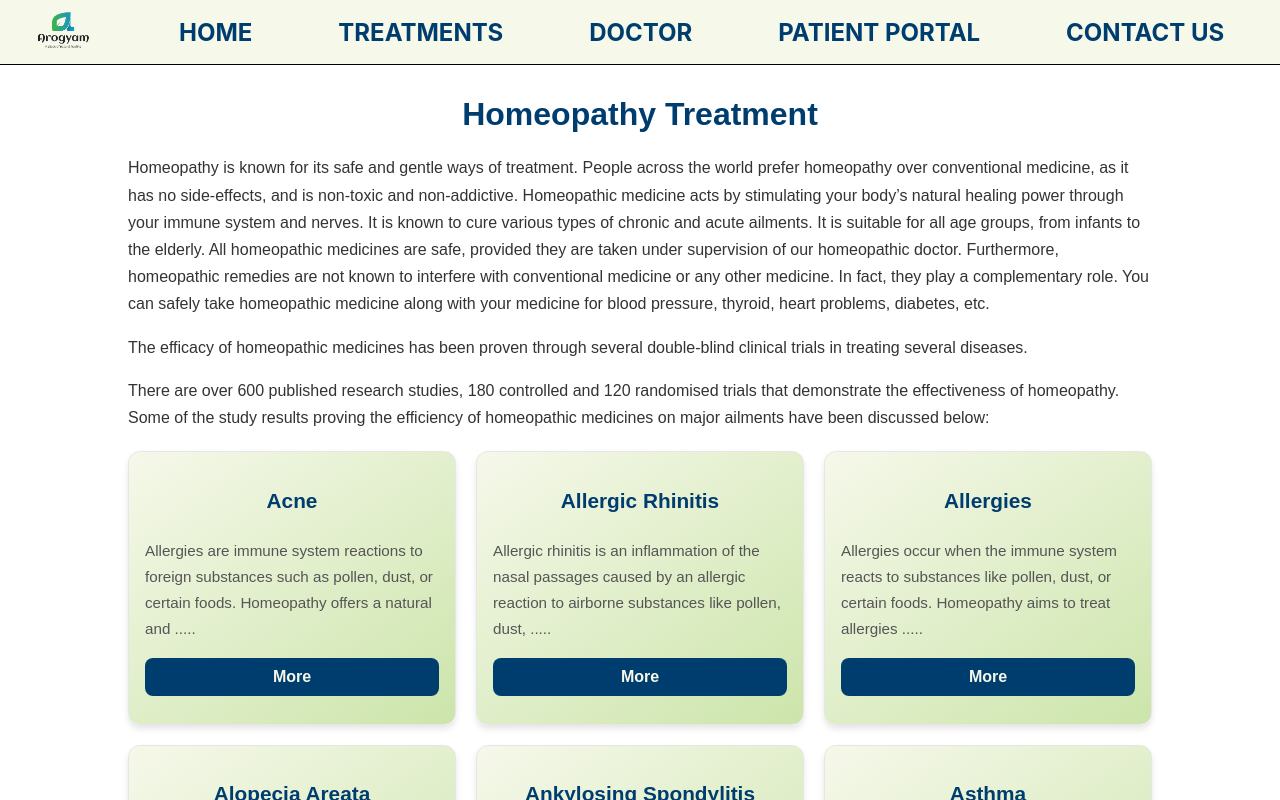
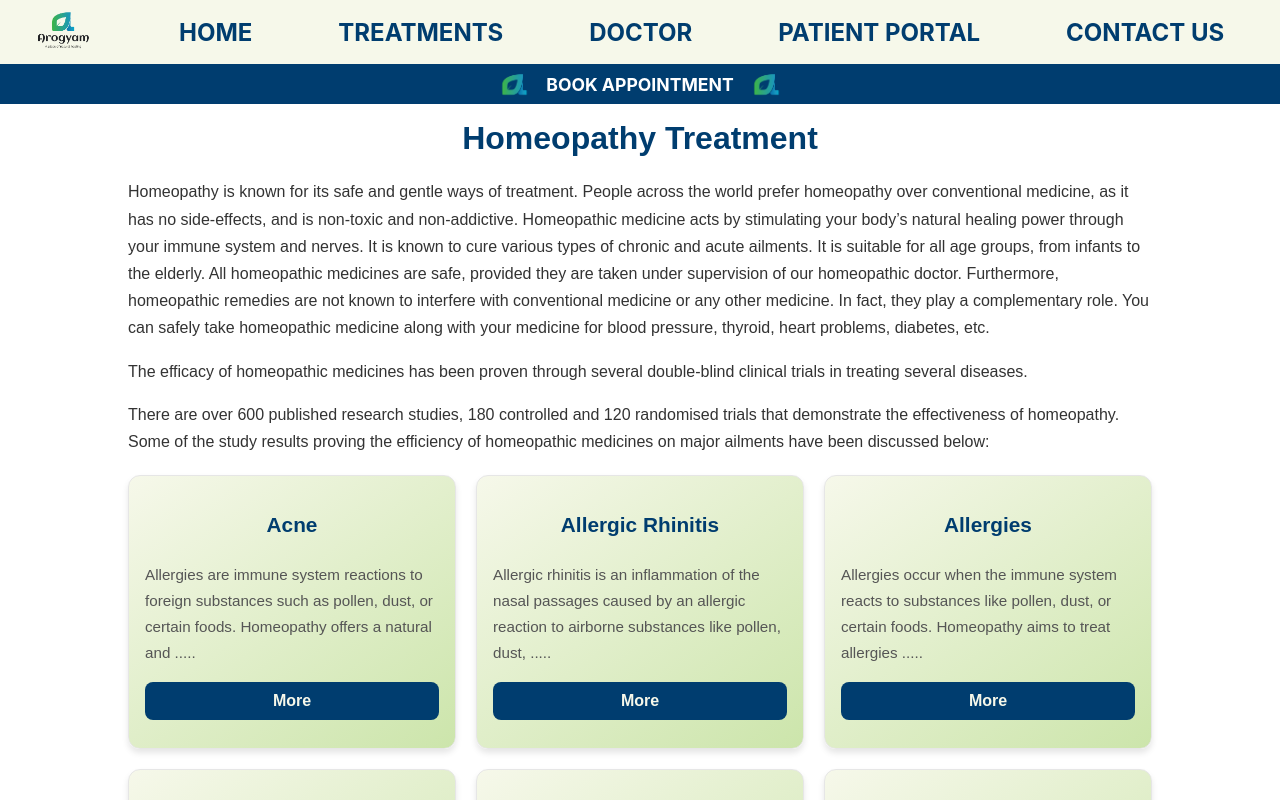
Before and after one commit to imf-ali/Arogyam-web, a React (Create React App) app: page /treatments in a window 1280 px wide. Shown: the top 800 px of the page. Built offline with nearby package versions, Linux system fonts and the light colour scheme; no server answers.

Commit message:
added nav bar and changes contact

```diff
--- a/src/components/ContactPage/Map.js
+++ b/src/components/ContactPage/Map.js
@@ -7,16 +7,14 @@ const Map = () => {
         title="map"
         width="100%"
         height="600"
-        frameborder="0"
+        frameBorder="0"
         scrolling="no"
-        marginheight="0"
-        marginwidth="0"
-        src="https://maps.google.com/maps?width=100%25&amp;height=600&amp;hl=en&amp;q=Teacher%20Colony,%20Narayan%20Nagar,%20Manpur,Gaya+(Arogyam)&amp;t=&amp;z=14&amp;ie=UTF8&amp;iwloc=B&amp;output=embed"
-      >
-        <a href="https://www.gps.ie/">gps devices</a>
-      </iframe>
+        marginHeight="0"
+        marginWidth="0"
+        src="https://maps.google.com/maps?q=24.791276,85.022244&z=15&output=embed"
+      ></iframe>
     </div>
-  )
-}
+  );
+};
 
 export default Map;
--- a/src/components/Navbar.js
+++ b/src/components/Navbar.js
@@ -1,5 +1,6 @@
 import styles from '../styles/Navbar.module.css';
 import icon from '../assets/logoLight.png';
+import smallIcon from '../assets/logoMain.png';
 import { Link } from 'react-router-dom';
 import { FaBars } from "react-icons/fa";
 import { useEffect, useState } from 'react';
@@ -18,7 +19,7 @@ const NavBar = () => {
 
   const handleLogout = async () => {
     const res = await logout(token);
-    if(res.status === 200){
+    if (res.status === 200) {
       dispatch(logoutAdmin());
       window.location.href = '/';
     }
@@ -44,6 +45,7 @@ const NavBar = () => {
   }, []);
 
   return (
+    <div>
       <nav className={styles.navBar}>
         <div className={styles.imgDiv}>
           <img src={icon} alt='icon' />
@@ -62,6 +64,14 @@ const NavBar = () => {
           </div>
         )}
       </nav>
+      <nav className={styles.navBar2}>
+        <div className={styles.itemDiv2}>
+          <img src={smallIcon} alt='leftIcon' className={styles.icon} />
+          <Link to="/" className={styles.linkItem2} onClick={handleShowNavbar}>BOOK APPOINTMENT</Link>
+          <img src={smallIcon} alt='rightIcon' className={styles.icon} />
+        </div>
+      </nav>
+    </div>
   );
 }
 
--- a/src/pages/ContactUs.js
+++ b/src/pages/ContactUs.js
@@ -6,12 +6,16 @@ const ContactUs = () => {
     <div className={styles.contactUs}>
       <div className={styles.dataDiv}>
         <h2>Contact Us</h2>
-        <div>Teacher Colony, Narayan Nagar, Manpur,Gaya</div>
+        <div>Teacher Colony, Sri Narayan Nagar, Manpur,Gaya</div>
         <div>Nearby ICICI Bank Manpur</div>
         <div>P.S. - Muffasil</div>
         <div>Pin - 823003</div>
-        <p><b>Mobile no. - 8809194289</b></p>
-        <p><b>Email - arogyambihar@gmail.com</b></p>
+        <p><b>Mobile no. -{' '} <a className={styles.link} href="tel:9430030564">
+          9430030564
+        </a></b></p>
+        <p><b>Email -{' '} <a className={styles.link} href="mailto:arogyambihar@gmail.com">
+          arogyambihar@gmail.com
+        </a></b></p>
       </div>
       <Map />
     </div>
--- a/src/styles/Contact.module.css
+++ b/src/styles/Contact.module.css
@@ -1,6 +1,6 @@
 .contactUs{
   margin: auto;
-  margin-top: 10vh;
+  margin-top: 12vh;
   width: 90%;
   display: flex;
   gap: 2vw;
@@ -15,6 +15,11 @@
   margin-top: 1vh;
 }
 
+.link{
+  color: #003D6F;
+  text-decoration: none;
+}
+
 @media screen and (max-width: 800px) {
   .contactUs{
     flex-direction: column;
--- a/src/styles/Doctors/Doctors.module.css
+++ b/src/styles/Doctors/Doctors.module.css
@@ -1,7 +1,7 @@
 /* Doctor Container */
 .doctorContainer {
   margin: auto;
-  margin-top: 10vh;
+  margin-top: 15vh;
   width: 80%;
   max-width: 900px;
   background: #f0f8ff;
--- a/src/styles/HomePage/banner.module.css
+++ b/src/styles/HomePage/banner.module.css
@@ -1,6 +1,8 @@
 .bannerDiv{
   width: 100%;
   padding-top: 8vh;
+  margin: auto;
+  margin-top: 5vh;
 }
 
 .bannerDiv img{
--- a/src/styles/Navbar.module.css
+++ b/src/styles/Navbar.module.css
@@ -73,3 +73,33 @@
     height: 8%;
   }
 }
+
+.navBar2 {
+  height: 5vh;
+  background-color: #003D6F;
+  color: white;
+  display: flex;
+  justify-content: center;
+  align-items: center;
+  position: fixed;
+  top: 8vh;
+  width: 100%;
+  z-index: 99;
+}
+
+.itemDiv2 {
+  display: flex;
+  align-items: center;
+  gap: 1rem;
+}
+
+.linkItem2 {
+  color: white;
+  font-weight: bold;
+  text-decoration: none;
+  font-size: 1.1em;
+}
+
+.icon {
+  height: 4vh;
+}
--- a/src/styles/TreatmentsPage/Treatment.module.css
+++ b/src/styles/TreatmentsPage/Treatment.module.css
@@ -5,7 +5,7 @@
 
  .treatmentDiv {
   margin: auto;
-  margin-top: 12vh;
+  margin-top: 15vh;
   width: 80vw;
   color: #333;
   font-family: 'Poppins', sans-serif;
@@ -80,7 +80,7 @@
 
 .treatmentItem {
   margin: auto;
-  margin-top: 12vh;
+  margin-top: 15vh;
   width: 75vw;
   font-size: 1.1em;
   margin-bottom: 5vh;
```
Lines whose indentation alone changed are shown as unchanged.
